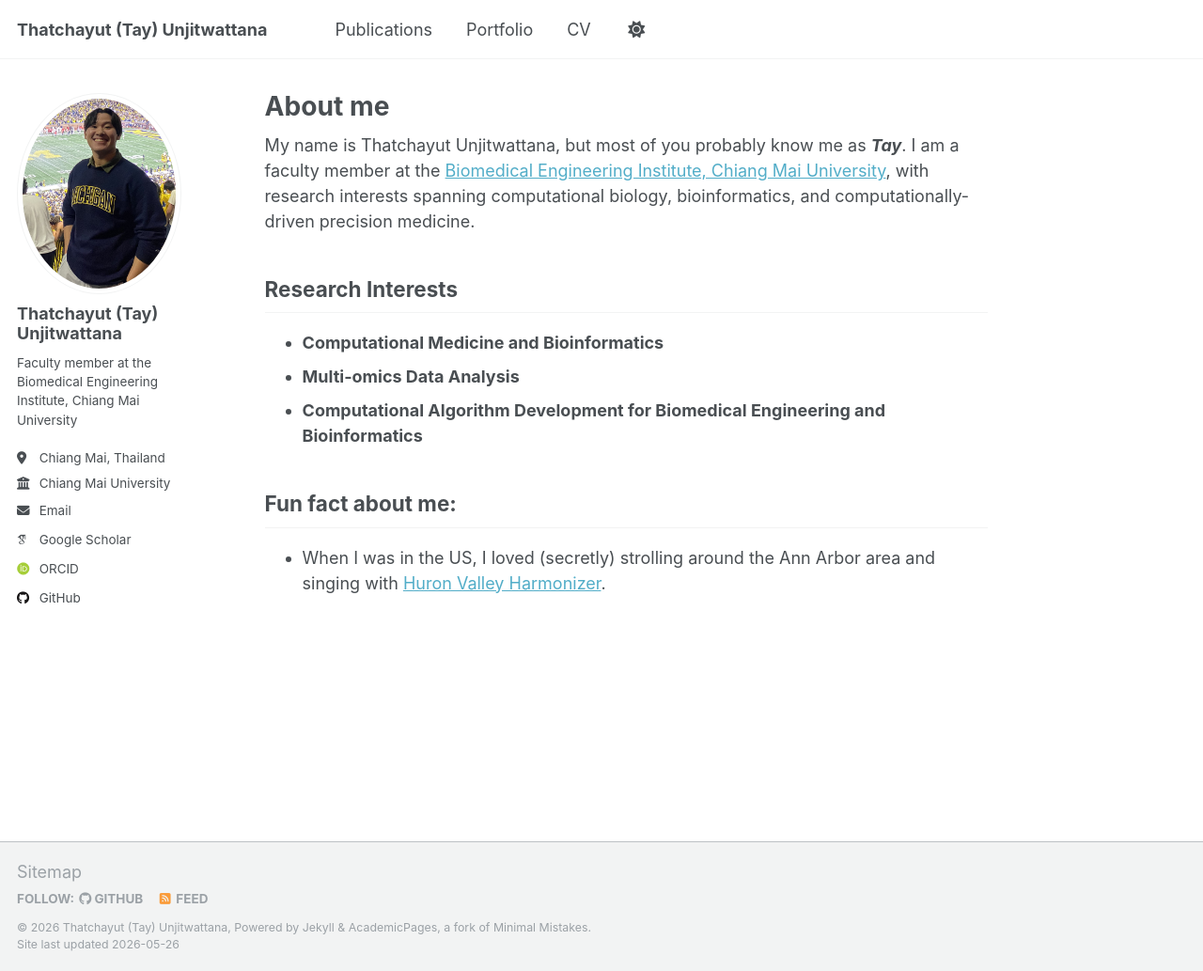
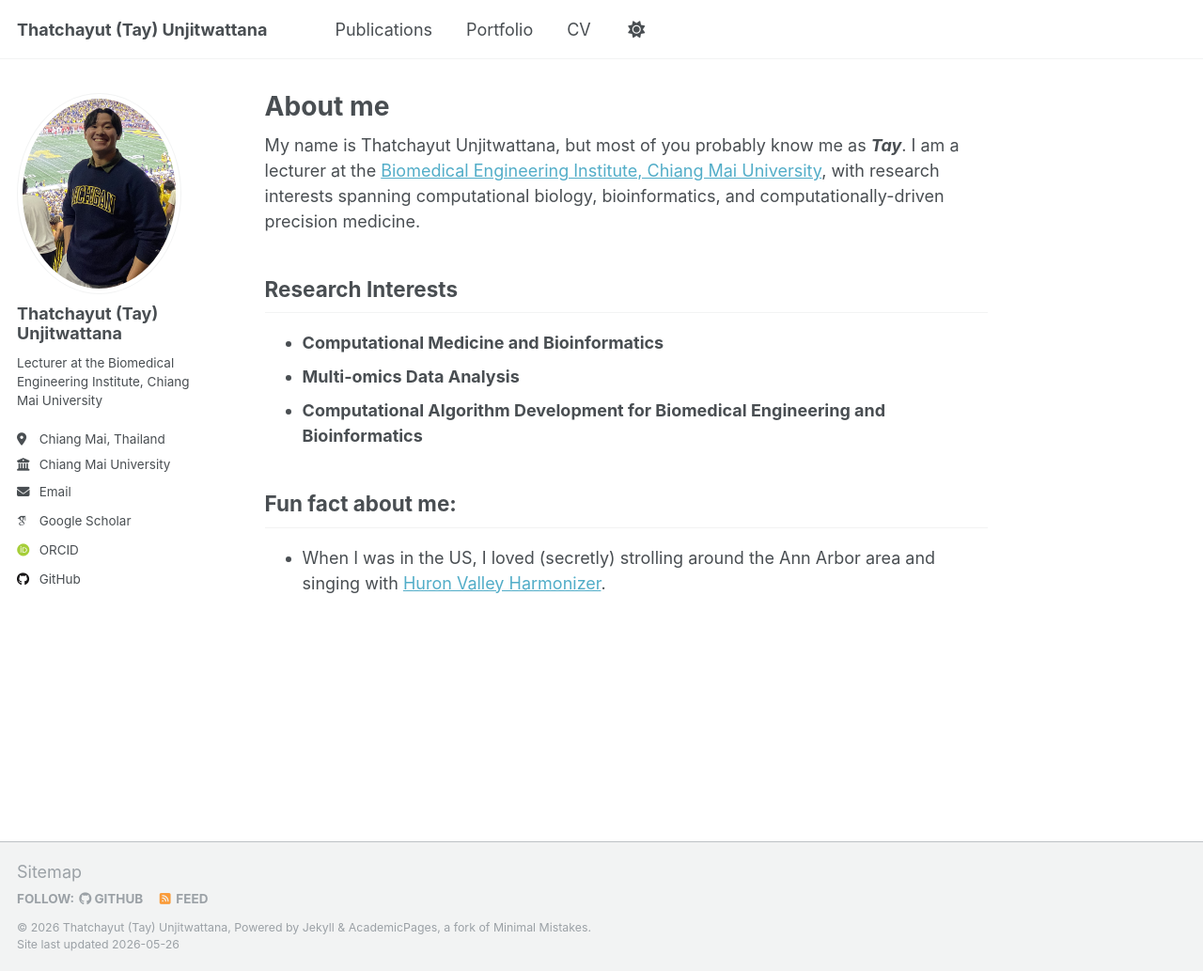
Before and after one commit to thatchayut/thatchayut.github.io, a Jekyll site: the page built from _pages/about.md, in a window 1280 px wide and 1033 px high. Shown: the whole window at 94% size. Built offline with Jekyll 4.4.1, drawn with Linux system fonts in a browser that asks for light colours; some web fonts are replaced.

Commit message:
fix job title and landing page

```diff
--- a/_config.yml
+++ b/_config.yml
@@ -25,7 +25,7 @@ author:
   avatar           : "thatchayut.jpg"
   name             : "Thatchayut (Tay) Unjitwattana"
   pronouns         : # example: "she/her"
-  bio              : "Faculty member at the Biomedical Engineering Institute, Chiang Mai University"
+  bio              : "Lecturer at the Biomedical Engineering Institute, Chiang Mai University"
   location         : "Chiang Mai, Thailand"
   employer         : "Chiang Mai University"
   uri              : # URL
--- a/_pages/about.md
+++ b/_pages/about.md
@@ -7,7 +7,7 @@ redirect_from:
   - /about.html
 ---
 
-My name is Thatchayut Unjitwattana, but most of you probably know me as ***Tay***. I am a faculty member at the [Biomedical Engineering Institute, Chiang Mai University](https://www.cmu.ac.th/en/faculty/biomedical_engineering_center/aboutus), with research interests spanning computational biology, bioinformatics, and computationally-driven precision medicine.
+My name is Thatchayut Unjitwattana, but most of you probably know me as ***Tay***. I am a lecturer at the [Biomedical Engineering Institute, Chiang Mai University](https://www.cmu.ac.th/en/faculty/biomedical_engineering_center/aboutus), with research interests spanning computational biology, bioinformatics, and computationally-driven precision medicine.
 
 ## Research Interests
 * **Computational Medicine and Bioinformatics**
```
